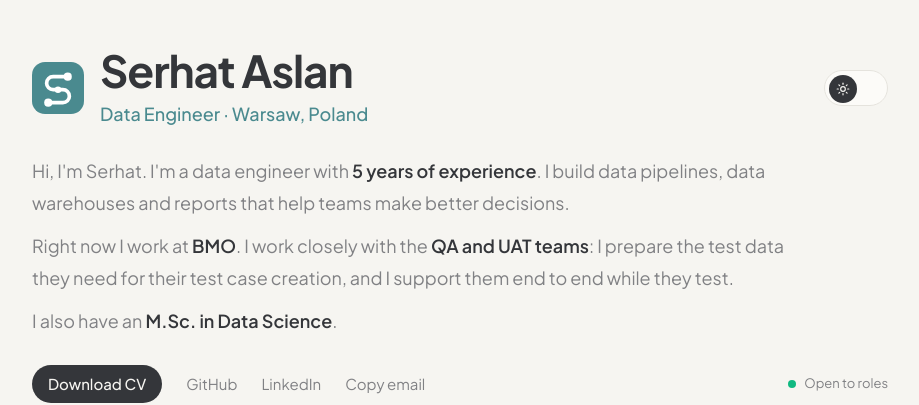
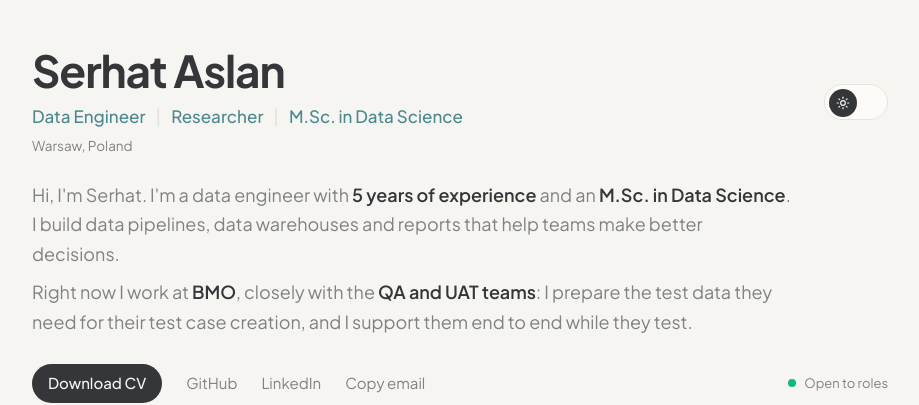
Before and after one commit to wizard17-star/portfolio-nextjs, a Next.js app: page / in a window 1280 px wide. Shown: the top 405 px of the page, without its empty margins (180-1099 px from the left). Built offline with nearby package versions, Linux system fonts and the light colour scheme; no server answers.

Commit message:
LinkedIn headline, no logo beside the name, tighter intro

```diff
--- a/src/app/page.tsx
+++ b/src/app/page.tsx
@@ -5,7 +5,6 @@ import CertBadge from '@/components/CertBadge'
 import CopyEmail from '@/components/CopyEmail'
 import ThemeToggle from '@/components/ThemeToggle'
 import Section from '@/components/Section'
-import Logo from '@/components/Logo'
 import { formatDate, getMediumPosts } from '@/lib/getMediumPosts'
 import { certifications, education, experience, projects, site, stack } from '@/lib/site'
 
@@ -25,29 +24,31 @@ export default async function Home() {
       {/* Intro */}
       <header className="rise" style={stagger(0)}>
         <div className="flex items-center justify-between gap-4">
-          <div className="flex items-center gap-4">
-            <Logo size={52} />
-            <div>
-              <h1 className="text-[34px] font-bold leading-none tracking-tight sm:text-[44px]">{site.name}</h1>
-              <p className="mt-2 text-[16px] font-medium text-accent sm:text-[18px]">Data Engineer · Warsaw, Poland</p>
-            </div>
+          <div>
+            <h1 className="text-[34px] font-bold leading-none tracking-tight sm:text-[44px]">{site.name}</h1>
+            <p className="mt-3 flex flex-wrap items-center gap-x-2.5 gap-y-1 text-[15px] font-medium text-accent sm:text-[17px]">
+              <span>Data Engineer</span>
+              <span className="text-line" aria-hidden>|</span>
+              <span>Researcher</span>
+              <span className="text-line" aria-hidden>|</span>
+              <span>M.Sc. in Data Science</span>
+            </p>
+            <p className="mt-1.5 text-[13.5px] text-mute">Warsaw, Poland</p>
           </div>
           <ThemeToggle />
         </div>
 
-        <div className="mt-7 max-w-[760px] space-y-3 text-[17px] leading-[1.75] text-mute sm:text-[18px]">
+        <div className="mt-6 max-w-[760px] space-y-2 text-[17px] leading-[1.65] text-mute sm:text-[18px]">
           <p>
             Hi, I&apos;m Serhat. I&apos;m a data engineer with{' '}
-            <span className="font-semibold text-ink">5 years of experience</span>. I build data pipelines, data
+            <span className="font-semibold text-ink">5 years of experience</span> and an{' '}
+            <span className="font-semibold text-ink">M.Sc. in Data Science</span>. I build data pipelines, data
             warehouses and reports that help teams make better decisions.
           </p>
           <p>
-            Right now I work at <span className="font-semibold text-ink">BMO</span>. I work closely with the{' '}
+            Right now I work at <span className="font-semibold text-ink">BMO</span>, closely with the{' '}
             <span className="font-semibold text-ink">QA and UAT teams</span>: I prepare the test data they need for
             their test case creation, and I support them end to end while they test.
-          </p>
-          <p>
-            I also have an <span className="font-semibold text-ink">M.Sc. in Data Science</span>.
           </p>
         </div>
 
--- a/src/components/Logo.tsx
+++ /dev/null
@@ -1,22 +0,0 @@
-/**
- * The site mark: three data nodes joined into a flowing "S" — a small nod to pipelines.
- * Uses the theme accent so it follows light/dark mode.
- */
-export default function Logo({ size = 44 }: { size?: number }) {
-  return (
-    <svg width={size} height={size} viewBox="0 0 64 64" role="img" aria-label="Serhat Aslan logo">
-      <rect width="64" height="64" rx="16" style={{ fill: 'rgb(var(--accent))' }} />
-      <path
-        d="M44 18 H26 a8 8 0 0 0 0 16 h12 a8 8 0 0 1 0 16 H20"
-        fill="none"
-        stroke="#fff"
-        strokeWidth="4.5"
-        strokeLinecap="round"
-        strokeLinejoin="round"
-      />
-      <circle cx="44" cy="18" r="5" fill="#fff" />
-      <circle cx="32" cy="34" r="4" fill="#fff" />
-      <circle cx="20" cy="50" r="5" fill="#fff" />
-    </svg>
-  )
-}
```
